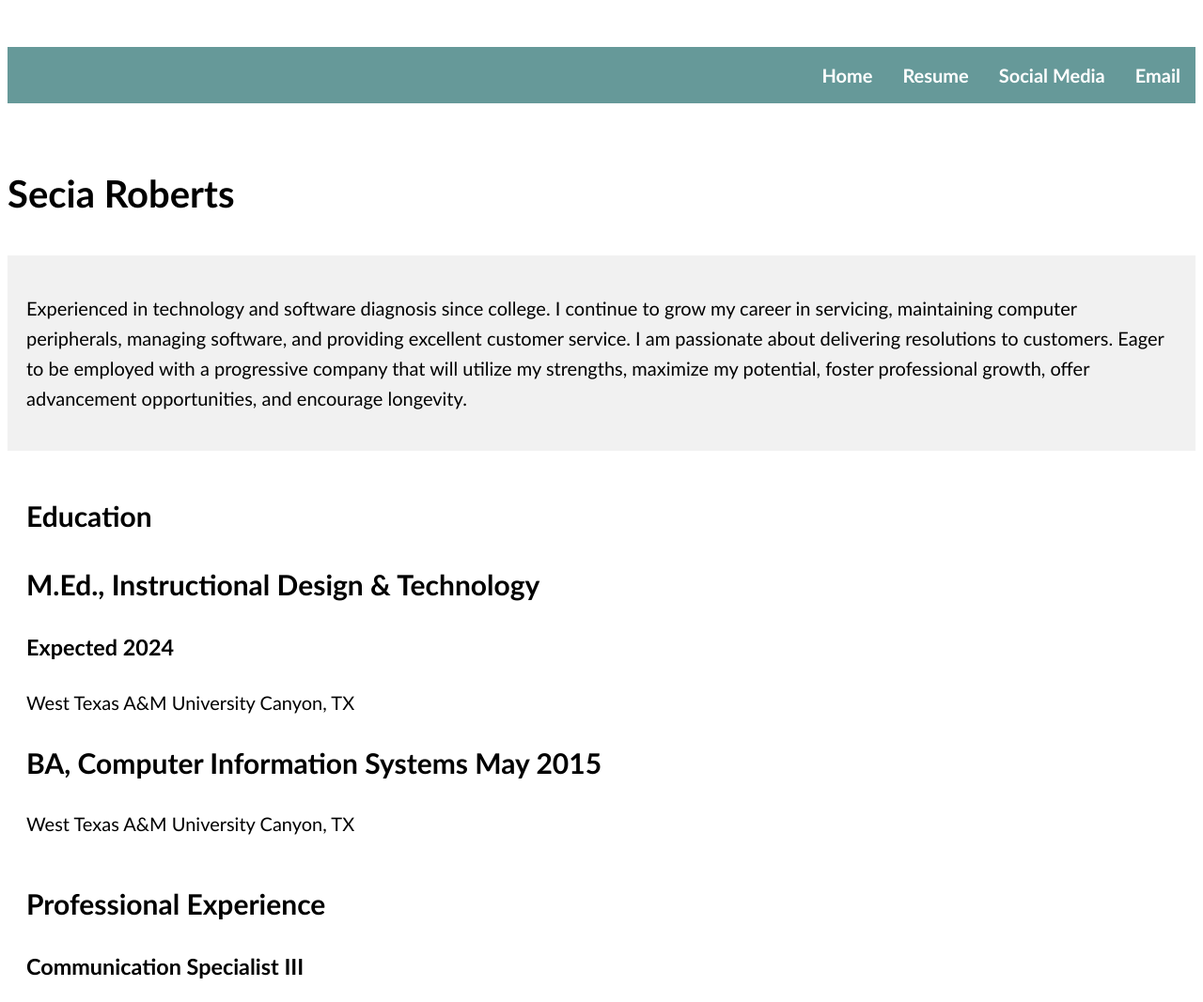
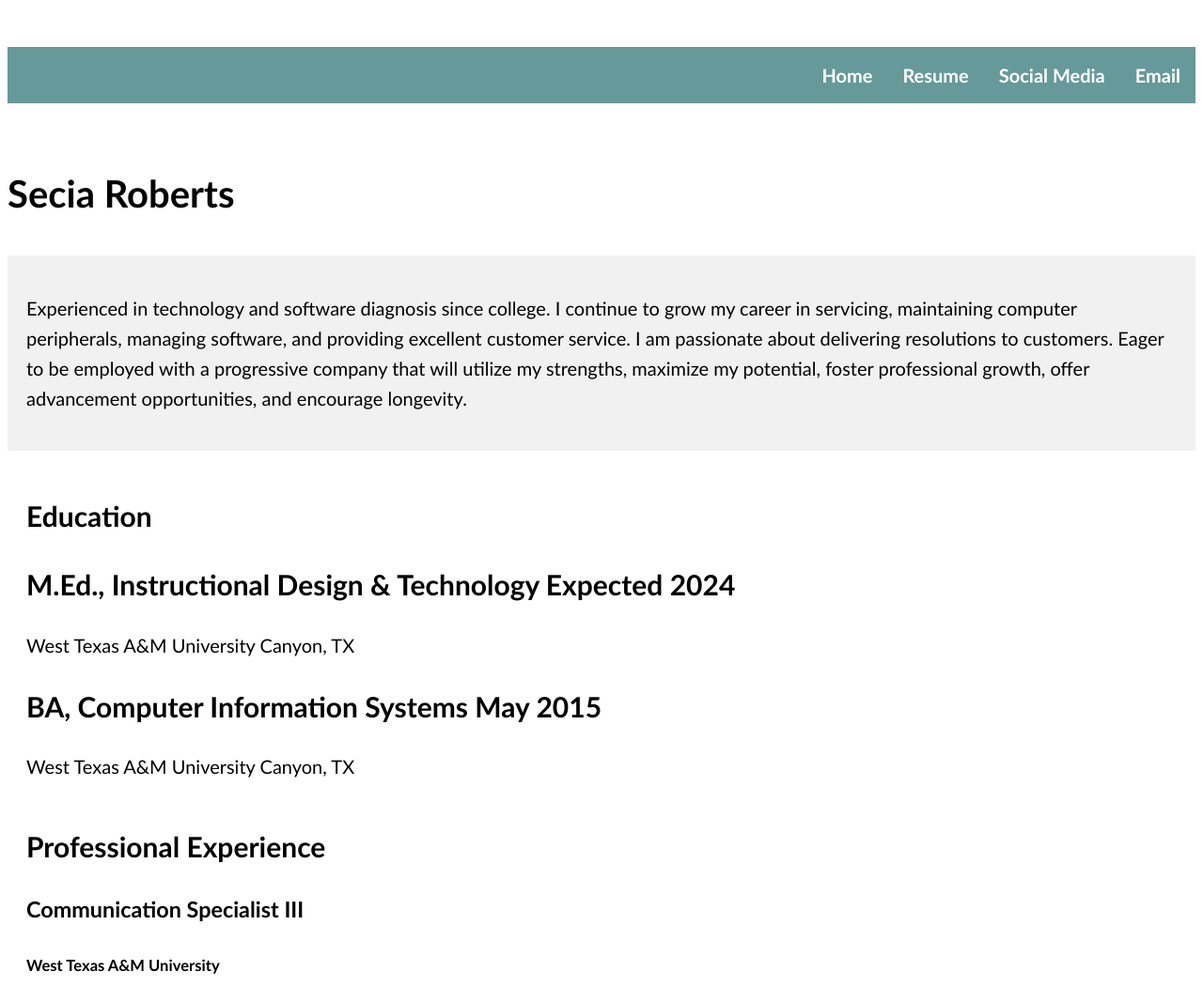
Before and after one commit to schase07/AboutSRC, a plain HTML site: page resume.html in a window 1280 px wide. Shown: the top 1067 px of the page at 94% size. Drawn offline with Linux system fonts and the light colour scheme.

Commit message:
Update resume.html

```diff
--- a/resume.html
+++ b/resume.html
@@ -24,10 +24,10 @@
     <div class="column-row">
     <h2>Education</h2>
   <div class="column">
-    <h2>M.Ed., Instructional Design & Technology</h2> <h3>Expected 2024</h3>
+    <h2>M.Ed., Instructional Design & Technology Expected 2024</h2>
     <p>West Texas A&M University	Canyon, TX</p>
   </div>
-  <div class="column">
+  <div class="column-row:after">
     <h2>BA, Computer Information Systems			May 2015</h2>
     <p>West Texas A&M University					Canyon, TX</p>
   </div>
```
